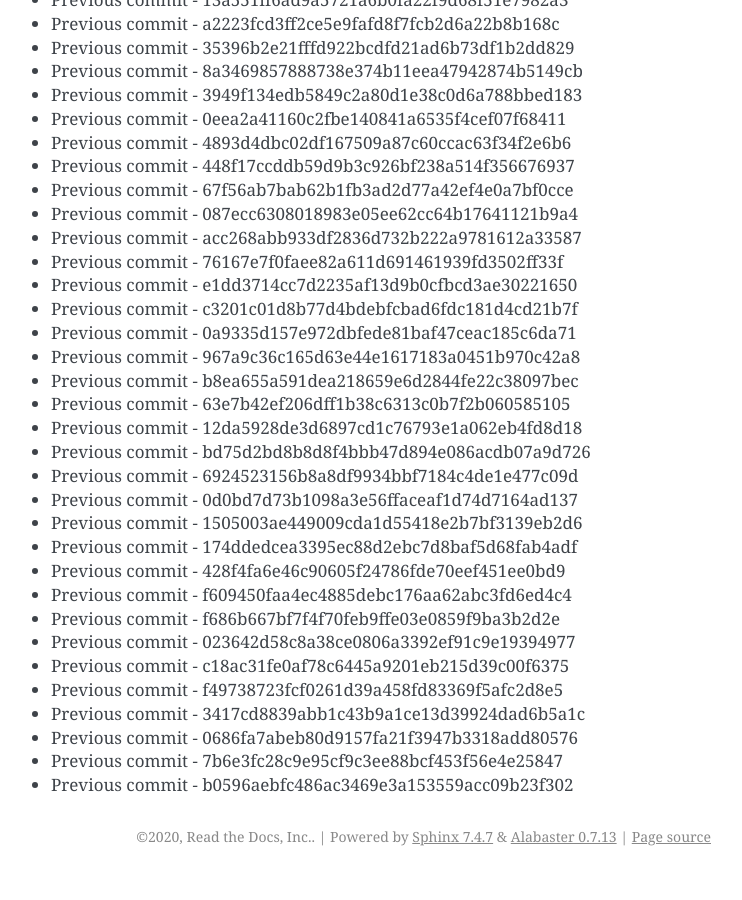
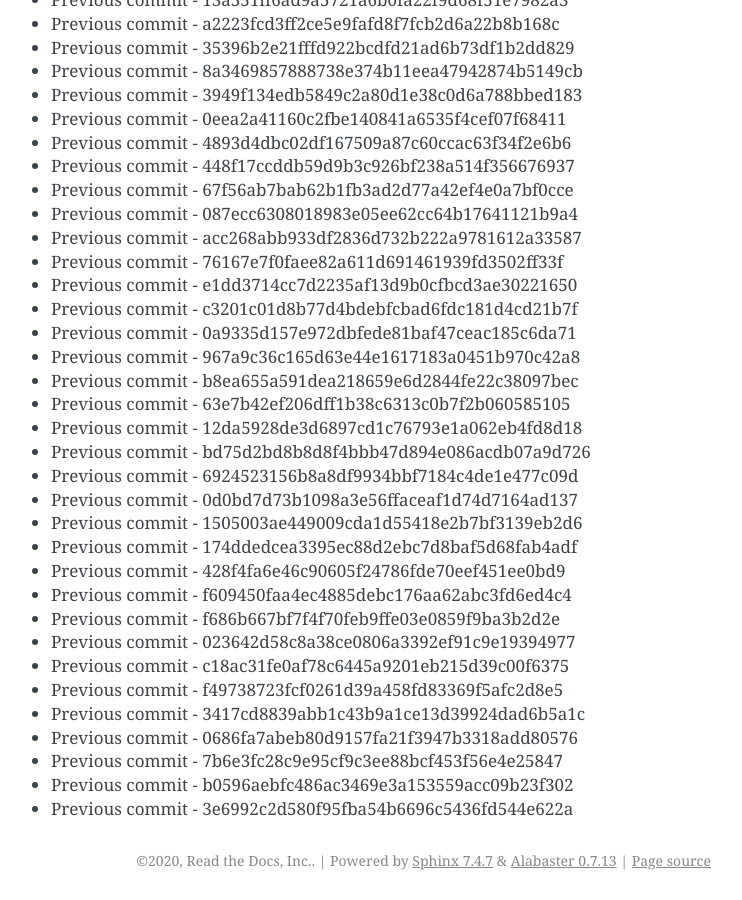
Before and after one commit to readthedocs/rtd-git-stresstest, a Sphinx documentation site: the page built from docs/updates.rst, in a window 1280 px wide and 900 px high, scrolled down 26737 px. Shown: the whole window, without its empty margins (399-1141 px from the left). Built offline with Sphinx 7.4.7, drawn with Linux system fonts in a browser that asks for light colours; before the commit the page ends 27613 px from its top, so only the background shows below that.

Commit message:
Generating commit from previous: 3e6992c2d580f95fba54b6696c5436fd544e622a

```diff
--- a/docs/updates.rst
+++ b/docs/updates.rst
@@ -1155,3 +1155,4 @@ It can be tested for any performance characteristics.
 * Previous commit - 0686fa7abeb80d9157fa21f3947b3318add80576
 * Previous commit - 7b6e3fc28c9e95cf9c3ee88bcf453f56e4e25847
 * Previous commit - b0596aebfc486ac3469e3a153559acc09b23f302
+* Previous commit - 3e6992c2d580f95fba54b6696c5436fd544e622a
```
